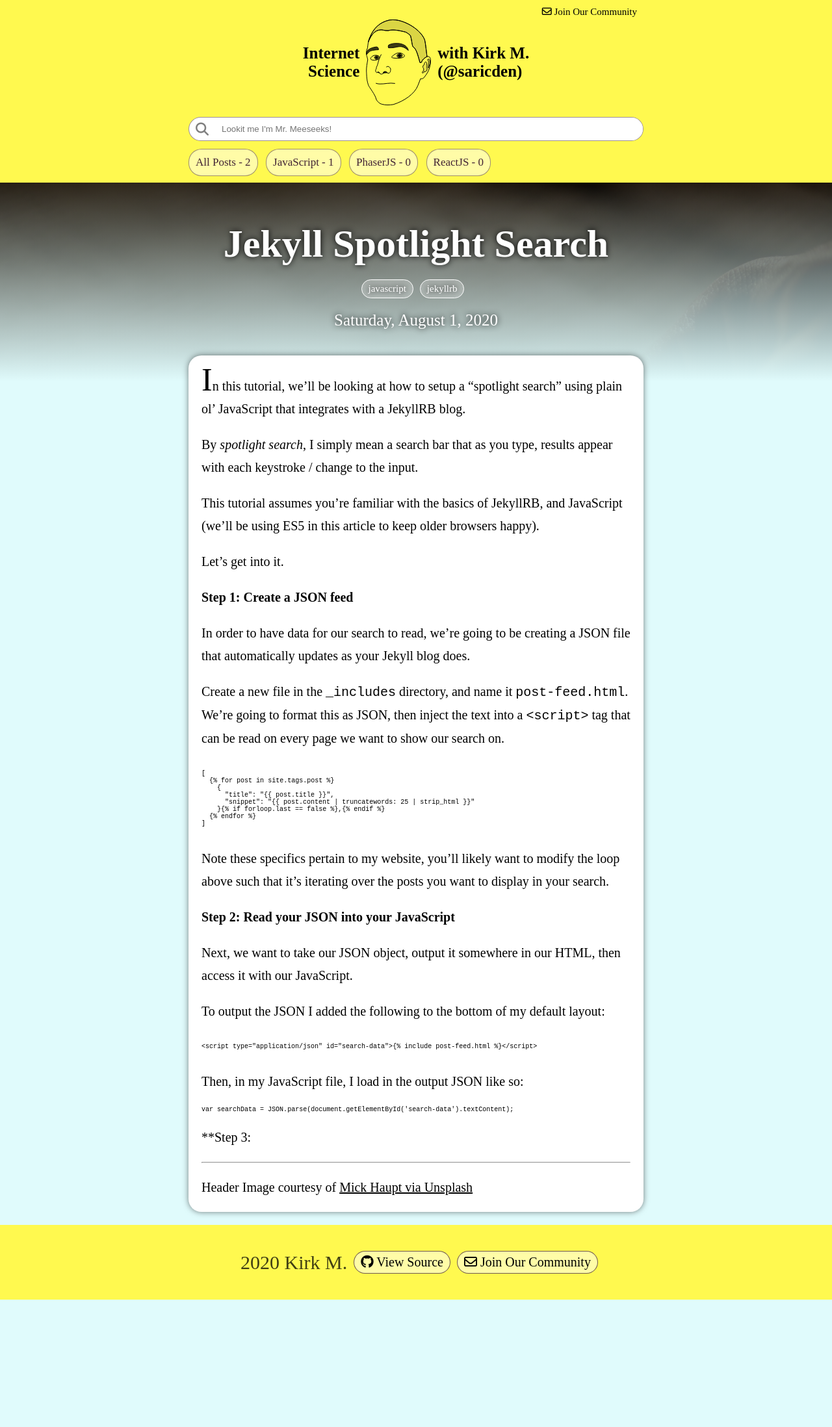
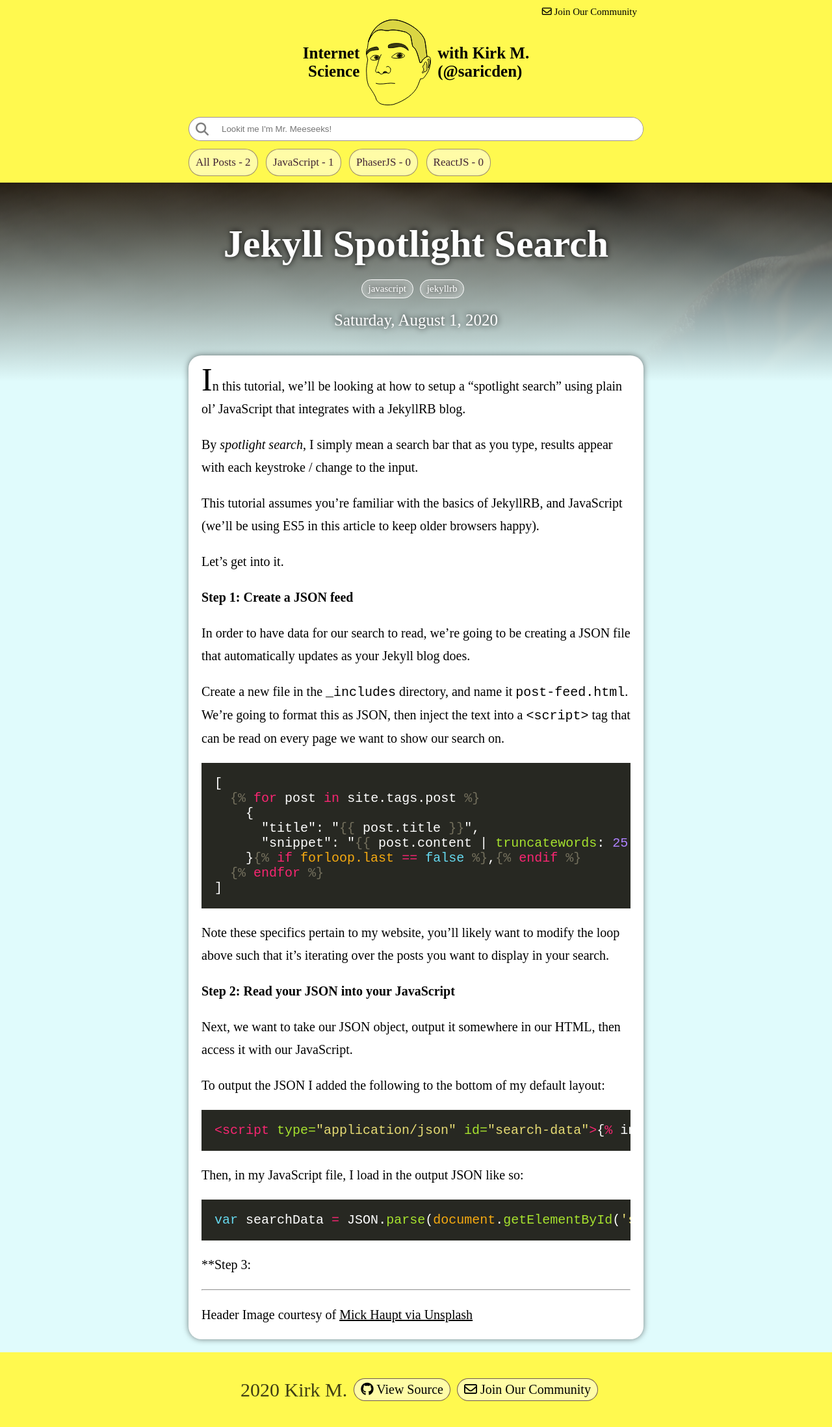
Before and after one commit to saricden/saricden.github.io, a Jekyll site: the page built from _posts/posts/2020-08-01-jekyll-search.md, in a window 1280 px wide. Shown: the whole page at 65% size. Built offline with Jekyll 4.4.1, drawn with Linux system fonts in a browser that asks for light colours; nearby versions of some CDN libraries; before the commit the page ends 2000 px from its top, so only the background shows below that.

Commit message:
Adds code highlighting.

````diff
--- a/_layouts/default.html
+++ b/_layouts/default.html
@@ -6,6 +6,7 @@
   <title>Post</title>
   <script src="https://kit.fontawesome.com/bcc5189d73.js" crossorigin="anonymous"></script>
   <link rel="stylesheet" href="/src/css/style.css" />
+  <link rel="stylesheet" href="/src/css/syntax.css" />
 </head>
 <body>
   <div class="searchbox">
--- a/_posts/posts/2020-08-01-jekyll-search.md
+++ b/_posts/posts/2020-08-01-jekyll-search.md
@@ -22,8 +22,8 @@ In order to have data for our search to read, we're going to be creating a JSON
 
 Create a new file in the `_includes` directory, and name it `post-feed.html`. We're going to format this as JSON, then inject the text into a `<script>` tag that can be read on every page we want to show our search on.
 
+{% raw %}
 ```liquid
-{% raw %}
 [
   {% for post in site.tags.post %}
     {
@@ -32,8 +32,8 @@ Create a new file in the `_includes` directory, and name it `post-feed.html`. We
     }{% if forloop.last == false %},{% endif %}
   {% endfor %}
 ]
+```
 {% endraw %}
-```
 
 Note these specifics pertain to my website, you'll likely want to modify the loop above such that it's iterating over the posts you want to display in your search.
 
@@ -43,11 +43,11 @@ Next, we want to take our JSON object, output it somewhere in our HTML, then acc
 
 To output the JSON I added the following to the bottom of my default layout:
 
+{% raw %}
 ```html
-{% raw %}
 <script type="application/json" id="search-data">{% include post-feed.html %}</script>
+```
 {% endraw %}
-```
 
 Then, in my JavaScript file, I load in the output JSON like so:
 
--- a/src/css/style.css
+++ b/src/css/style.css
@@ -450,6 +450,13 @@ time.list {
   color: rgba(0, 0, 0, 0.75);
 }
 
+pre.highlight {
+  font-size: 2rem;
+  box-sizing: border-box;
+  padding: 2rem;
+  overflow-x: scroll;
+}
+
 @media (max-width: 700px) {
   main {
     padding: 0 1rem;
--- /dev/null
+++ b/src/css/syntax.css
@@ -0,0 +1,198 @@
+.highlight table td { padding: 5px; }
+.highlight table pre { margin: 0; }
+.highlight .gh {
+  color: #999999;
+}
+.highlight .sr {
+  color: #f6aa11;
+}
+.highlight .go {
+  color: #888888;
+}
+.highlight .gp {
+  color: #555555;
+}
+.highlight .gs {
+}
+.highlight .gu {
+  color: #aaaaaa;
+}
+.highlight .nb {
+  color: #f6aa11;
+}
+.highlight .cm {
+  color: #75715e;
+}
+.highlight .cp {
+  color: #75715e;
+}
+.highlight .c1 {
+  color: #75715e;
+}
+.highlight .cs {
+  color: #75715e;
+}
+.highlight .c, .highlight .ch, .highlight .cd, .highlight .cpf {
+  color: #75715e;
+}
+.highlight .err {
+  color: #960050;
+}
+.highlight .gr {
+  color: #960050;
+}
+.highlight .gt {
+  color: #960050;
+}
+.highlight .gd {
+  color: #49483e;
+}
+.highlight .gi {
+  color: #49483e;
+}
+.highlight .ge {
+  color: #49483e;
+}
+.highlight .kc {
+  color: #66d9ef;
+}
+.highlight .kd {
+  color: #66d9ef;
+}
+.highlight .kr {
+  color: #66d9ef;
+}
+.highlight .no {
+  color: #66d9ef;
+}
+.highlight .kt {
+  color: #66d9ef;
+}
+.highlight .mf {
+  color: #ae81ff;
+}
+.highlight .mh {
+  color: #ae81ff;
+}
+.highlight .il {
+  color: #ae81ff;
+}
+.highlight .mi {
+  color: #ae81ff;
+}
+.highlight .mo {
+  color: #ae81ff;
+}
+.highlight .m, .highlight .mb, .highlight .mx {
+  color: #ae81ff;
+}
+.highlight .sc {
+  color: #ae81ff;
+}
+.highlight .se {
+  color: #ae81ff;
+}
+.highlight .ss {
+  color: #ae81ff;
+}
+.highlight .sd {
+  color: #e6db74;
+}
+.highlight .s2 {
+  color: #e6db74;
+}
+.highlight .sb {
+  color: #e6db74;
+}
+.highlight .sh {
+  color: #e6db74;
+}
+.highlight .si {
+  color: #e6db74;
+}
+.highlight .sx {
+  color: #e6db74;
+}
+.highlight .s1 {
+  color: #e6db74;
+}
+.highlight .s, .highlight .sa, .highlight .dl {
+  color: #e6db74;
+}
+.highlight .na {
+  color: #a6e22e;
+}
+.highlight .nc {
+  color: #a6e22e;
+}
+.highlight .nd {
+  color: #a6e22e;
+}
+.highlight .ne {
+  color: #a6e22e;
+}
+.highlight .nf, .highlight .fm {
+  color: #a6e22e;
+}
+.highlight .vc {
+  color: #ffffff;
+  background-color: #272822;
+}
+.highlight .nn {
+  color: #ffffff;
+  background-color: #272822;
+}
+.highlight .nl {
+  color: #ffffff;
+  background-color: #272822;
+}
+.highlight .ni {
+  color: #ffffff;
+  background-color: #272822;
+}
+.highlight .bp {
+  color: #ffffff;
+  background-color: #272822;
+}
+.highlight .vg {
+  color: #ffffff;
+  background-color: #272822;
+}
+.highlight .vi {
+  color: #ffffff;
+  background-color: #272822;
+}
+.highlight .nv, .highlight .vm {
+  color: #ffffff;
+  background-color: #272822;
+}
+.highlight .w {
+  color: #ffffff;
+  background-color: #272822;
+}
+.highlight {
+  color: #ffffff;
+  background-color: #272822;
+}
+.highlight .n, .highlight .py, .highlight .nx {
+  color: #ffffff;
+  background-color: #272822;
+}
+.highlight .ow {
+  color: #f92672;
+}
+.highlight .nt {
+  color: #f92672;
+}
+.highlight .k, .highlight .kv {
+  color: #f92672;
+}
+.highlight .kn {
+  color: #f92672;
+}
+.highlight .kp {
+  color: #f92672;
+}
+.highlight .o {
+  color: #f92672;
+}
--- a/src/js/global.js
+++ b/src/js/global.js
@@ -7,8 +7,6 @@ var searchResults = document.querySelector('.search-results');
 var searchResultsList = document.getElementById('search-results-list');
 var searchResultsLabel = document.getElementById('search-results-label');
 var searchData = JSON.parse(document.getElementById('search-data').textContent);
-
-console.log(searchData);
 
 var focusSearch = function() {
   searchInput.focus();
````
